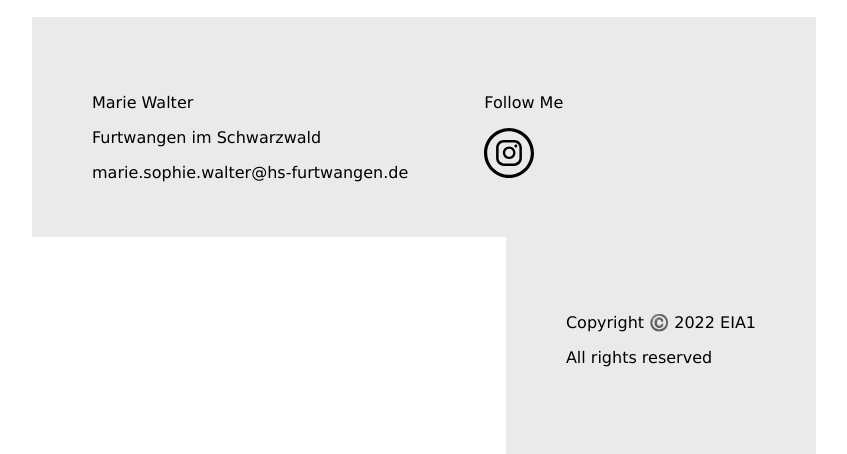
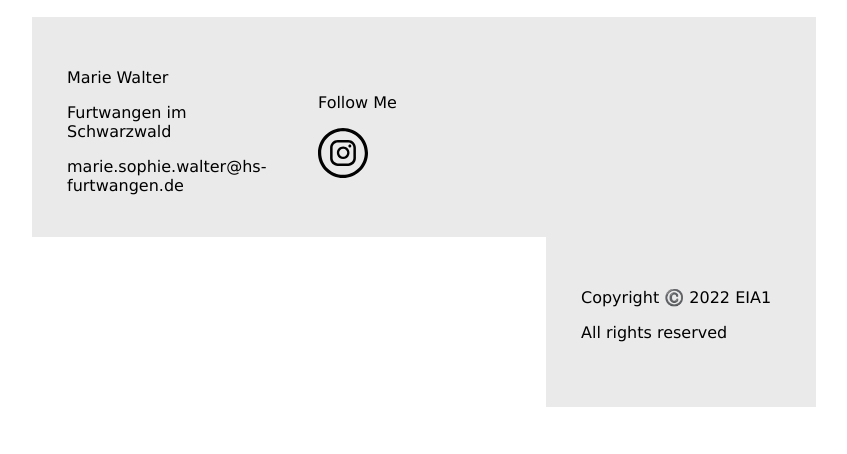
Before and after one commit to gauunt/EIA1_SoSe22, a plain HTML site: page Aufgaben/A04/Portfolio.html in a window 1280 px wide. Shown: the part 2385-2839 px from the top of the page, without its empty margins (208-1055 px from the left). After the commit the page ends 2792 px from the top, so only its background shows below. Drawn offline with Linux system fonts and the light colour scheme.

Commit message:
Update Portfolio.css

```diff
--- a/Aufgaben/A04/Portfolio.css
+++ b/Aufgaben/A04/Portfolio.css
@@ -16,6 +16,7 @@ p{
 
 .logo{
     margin: 2px;
+
 }
 
 header{
@@ -102,10 +103,10 @@ li{
 
 .footer1{
     float: left;
-    width: 33, 33%;
+    width: 200px;
     height: 100px;
     margin-right: 2%;
-    padding: 60px;
+    padding: 35px;
     background: #eaeaea;
 }
 
@@ -120,10 +121,10 @@ li{
 
 .footer3{
     float: right;
-    width: 33, 33%;
+    width: 200px;
     height: 100px;
     margin-right: 2%;
-    padding: 60px;
+    padding: 35px;
     background: #eaeaea;
 }
 
```
